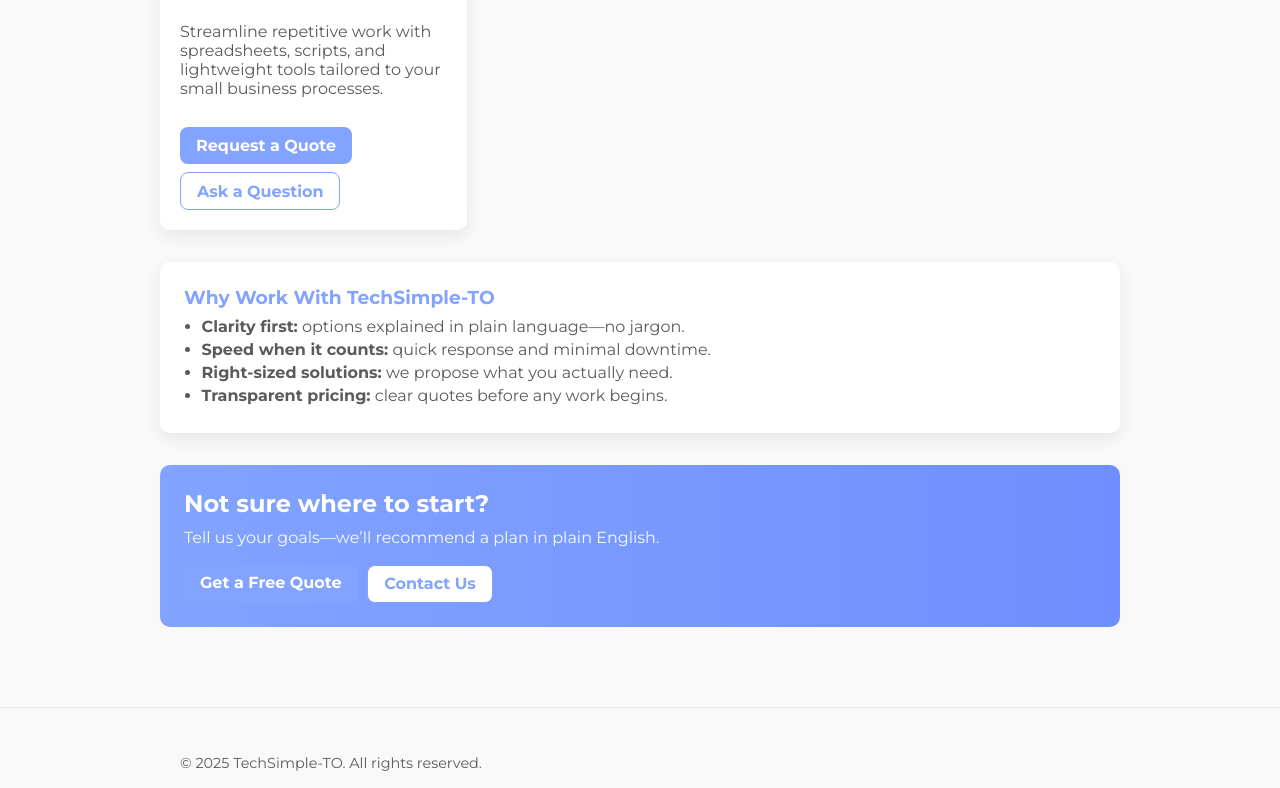
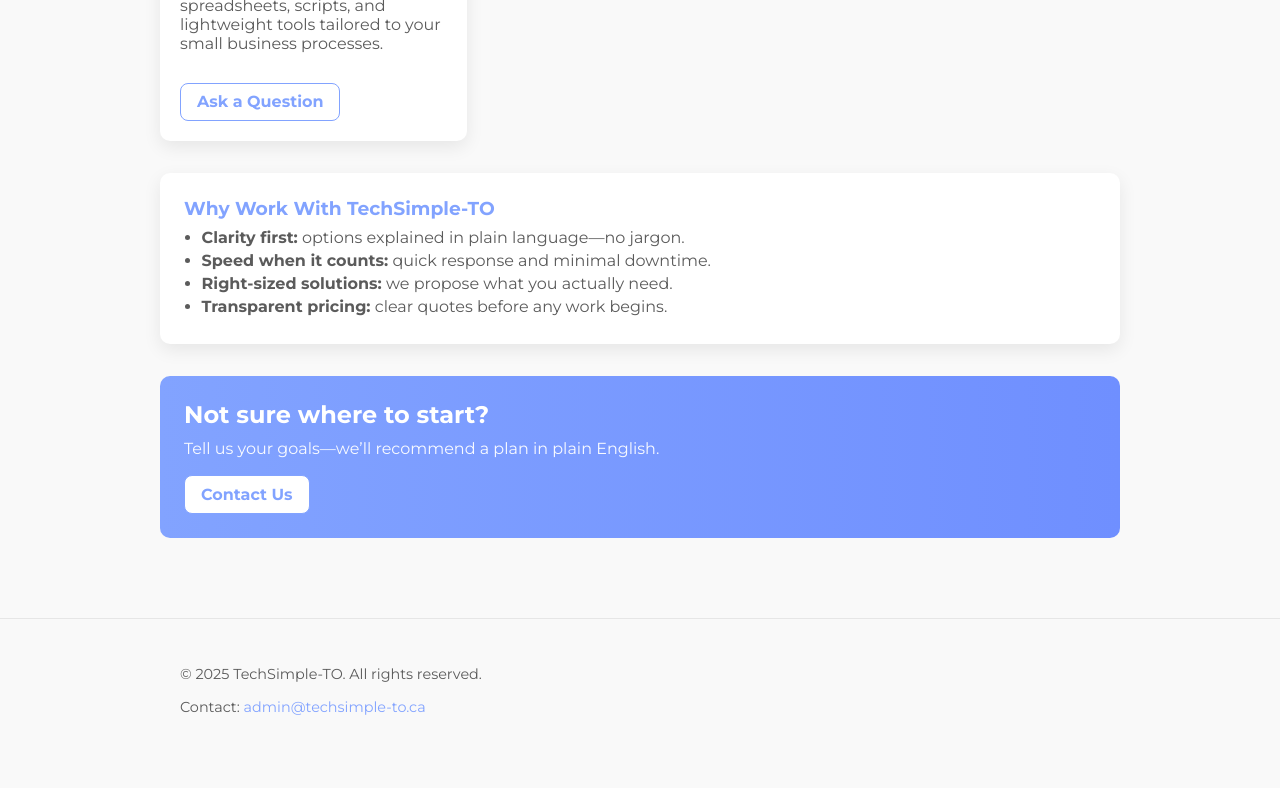
Before and after one commit to TechSimple-TO/techsimple-client-vite, a React (Vite) app: page /services in a window 1280 px wide. Shown: the part 1060-1848 px from the top of the page. After the commit the page ends 1822 px from the top, so only its background shows below. Built offline with nearby package versions, Linux system fonts and the light colour scheme.

Commit message:
chore: remove Quote page CTAs and links; use Contact-only CTAs

```diff
--- a/src/pages/About.tsx
+++ b/src/pages/About.tsx
@@ -84,7 +84,6 @@
         </p>
         <div className={styles.ctaRow}>
           <Link className={styles.cta} to="/contact">Get in Touch</Link>
-          <a className={styles.ctaSecondary} href="/quote">Request a Quote</a>
         </div>
       </article>
   </section>
--- a/src/pages/Services.tsx
+++ b/src/pages/Services.tsx
@@ -4,7 +4,7 @@
  * - Intro block with title/lead
  * - Image-backed service cards in a responsive grid
  * - “Why work with us” bullets
- * - CTA band to contact/quote
+ * - CTA band to contact
  * Uses CSS Modules for scoped styles.
  */
 
@@ -70,7 +70,6 @@
           <h3 className={styles.cardHeading}>{s.title}</h3>
           <p>{s.description}</p>
           <div className={styles.cardActions}>
-            <a className={styles.cta} href="/quote">Request a Quote</a>
             <Link className={styles.ctaSecondary} to="/contact">Ask a Question</Link>
           </div>
         </li>
@@ -94,7 +93,6 @@
         <h2 id="services-cta" className={styles.h2w}>Not sure where to start?</h2>
         <p className={styles.hintw}>Tell us your goals—we’ll recommend a plan in plain English.</p>
         <div className={styles.sectionCtaRow}>
-          <a className={styles.cta} href="/quote">Get a Free Quote</a>
           <Link className={styles.ctaSecondary} to="/contact">Contact Us</Link>
         </div>
       </div>
```
